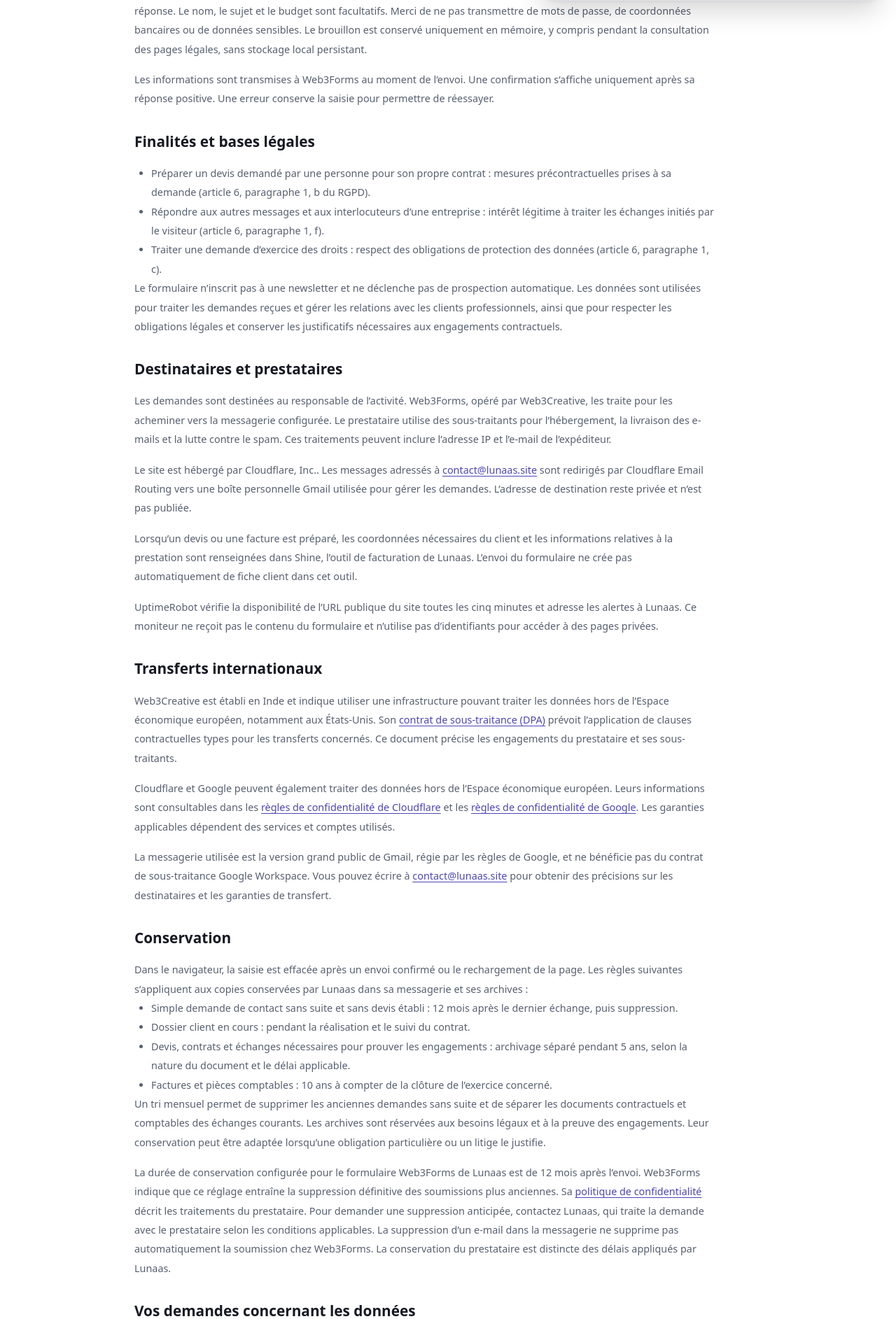
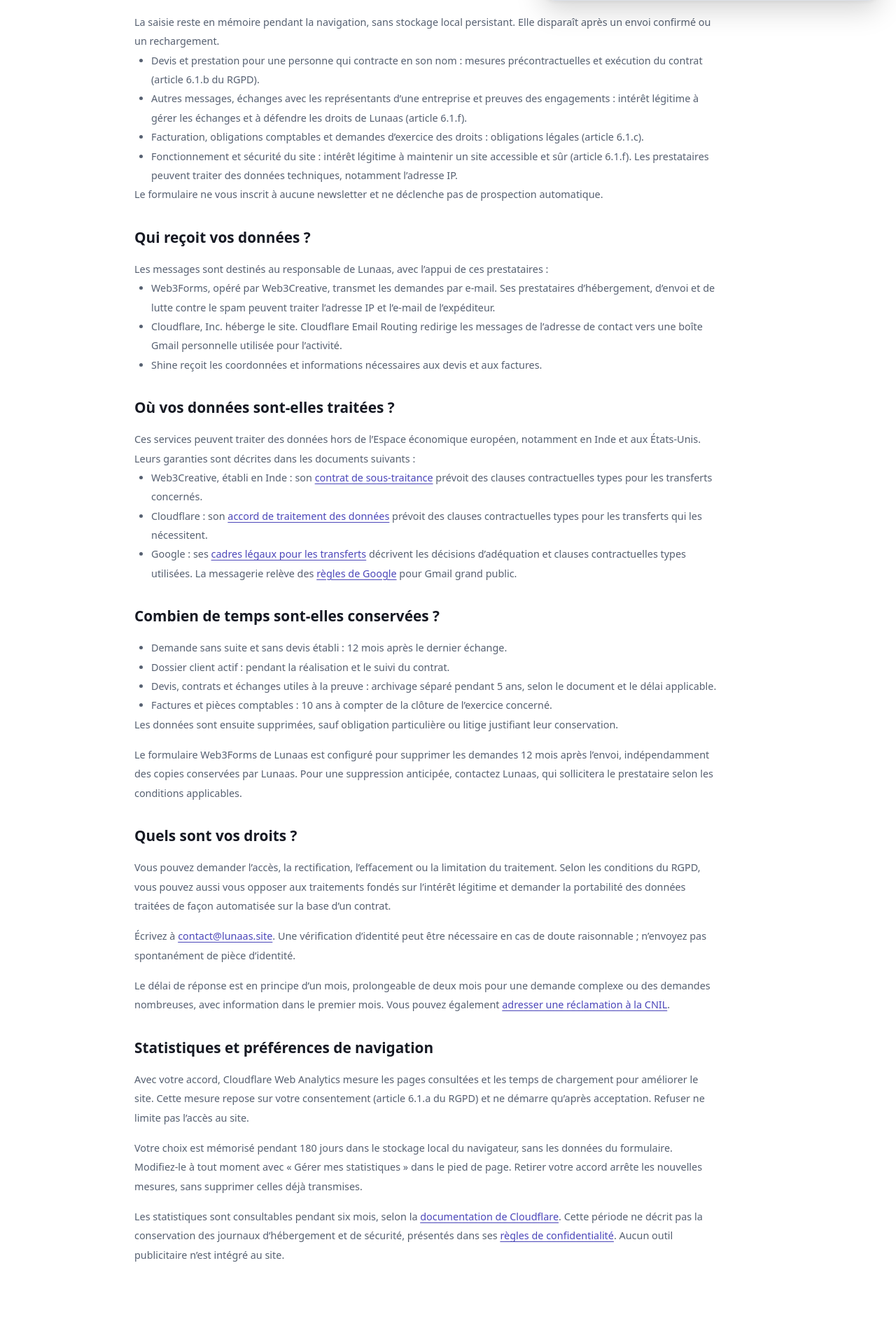
Before and after one commit to GARNIER-Emmanuel/Lunaas, an Angular app: page /confidentialite in a window 1280 px wide. Shown: the part 775-2660 px from the top of the page at 70% size. Built offline with nearby package versions, Linux system fonts and the light colour scheme; a web font is replaced by a local one.

Commit message:
docs: simplifie la politique de confidentialité

```diff
--- a/src/app/views/privacy/privacy.html
+++ b/src/app/views/privacy/privacy.html
@@ -4,201 +4,188 @@
     <p class="section-label">Vos données</p>
     <h1 id="confidentialite-title">Confidentialité</h1>
     <p class="lead">
-      Cette politique décrit le traitement des demandes de contact et les règles de conservation
-      retenues pour l’activité Lunaas. Mise à jour le 15 octobre 2026.
+      Comment Lunaas utilise vos données lorsque vous consultez le site, envoyez un message ou
+      devenez client. Mise à jour le 16 novembre 2026.
     </p>
   </section>
   <article class="legal-content">
-    <h2>Responsable du traitement</h2>
+    <h2>Qui est responsable de vos données ?</h2>
     <p>
-      Le responsable du traitement est {{ business.legalIdentity }}, pour l’activité
-      {{ business.tradeName }}. Ses coordonnées figurent dans les
-      <a routerLink="/mentions-legales">mentions légales</a>. L’activité est exercée en entreprise
-      individuelle (EI), immatriculée au Registre national des entreprises (RNE).
+      {{ business.legalIdentity }} est responsable du traitement pour l’activité
+      {{ business.tradeName }}. Pour toute question, écrivez à
+      <a [href]="'mailto:' + business.contactEmail">{{ business.contactEmail }}</a
+      >. Les autres coordonnées figurent dans les
+      <a routerLink="/mentions-legales">mentions légales</a>.
     </p>
-    <h2>Données collectées et champs nécessaires</h2>
+
+    <h2>Quelles données sont utilisées, et pourquoi ?</h2>
     <p>
-      Seuls l’e-mail et le message sont obligatoires : sans eux, le formulaire ne peut pas envoyer
-      la demande et permettre une réponse. Le nom, le sujet et le budget sont
-      facultatifs. Merci de ne pas transmettre de mots de passe, de coordonnées bancaires ou de
-      données sensibles. Le brouillon est conservé uniquement en mémoire, y compris pendant la
-      consultation des pages légales, sans stockage local persistant.
+      Votre e-mail et votre message sont nécessaires pour envoyer votre demande et vous répondre. Le
+      nom, le sujet et le budget sont facultatifs. Ne transmettez pas de mots de passe, de
+      coordonnées bancaires ou de données sensibles.
     </p>
     <p>
-      Les informations sont transmises à Web3Forms au moment de l’envoi. Une confirmation s’affiche
-      uniquement après sa réponse positive. Une erreur conserve la saisie pour permettre de
-      réessayer.
+      La saisie reste en mémoire pendant la navigation, sans stockage local persistant. Elle
+      disparaît après un envoi confirmé ou un rechargement.
     </p>
-    <h2>Finalités et bases légales</h2>
     <ul>
       <li>
-        Préparer un devis demandé par une personne pour son propre contrat : mesures
-        précontractuelles prises à sa demande (article 6, paragraphe 1, b du RGPD).
+        Devis et prestation pour une personne qui contracte en son nom : mesures précontractuelles
+        et exécution du contrat (article 6.1.b du RGPD).
       </li>
       <li>
-        Répondre aux autres messages et aux interlocuteurs d’une entreprise : intérêt légitime à
-        traiter les échanges initiés par le visiteur (article 6, paragraphe 1, f).
+        Autres messages, échanges avec les représentants d’une entreprise et preuves des engagements
+        : intérêt légitime à gérer les échanges et à défendre les droits de Lunaas (article 6.1.f).
       </li>
       <li>
-        Traiter une demande d’exercice des droits : respect des obligations de protection des
-        données (article 6, paragraphe 1, c).
+        Facturation, obligations comptables et demandes d’exercice des droits : obligations légales
+        (article 6.1.c).
+      </li>
+      <li>
+        Fonctionnement et sécurité du site : intérêt légitime à maintenir un site accessible et sûr
+        (article 6.1.f). Les prestataires peuvent traiter des données techniques, notamment
+        l’adresse IP.
       </li>
     </ul>
     <p>
-      Le formulaire n’inscrit pas à une newsletter et ne déclenche pas de prospection automatique.
-      Les données sont utilisées pour traiter les demandes reçues et gérer les relations avec
-      les clients professionnels, ainsi que pour respecter les obligations légales et conserver
-      les justificatifs nécessaires aux engagements contractuels.
+      Le formulaire ne vous inscrit à aucune newsletter et ne déclenche pas de prospection
+      automatique.
     </p>
-    <h2>Destinataires et prestataires</h2>
+
+    <h2>Qui reçoit vos données ?</h2>
+    <p>Les messages sont destinés au responsable de Lunaas, avec l’appui de ces prestataires :</p>
+    <ul>
+      <li>
+        Web3Forms, opéré par Web3Creative, transmet les demandes par e-mail. Ses prestataires
+        d’hébergement, d’envoi et de lutte contre le spam peuvent traiter l’adresse IP et l’e-mail
+        de l’expéditeur.
+      </li>
+      <li>
+        {{ business.hosting.name }} héberge le site. {{ business.emailRoutingProvider }} redirige
+        les messages de l’adresse de contact vers une boîte {{ business.mailProvider }} personnelle
+        utilisée pour l’activité.
+      </li>
+      <li>Shine reçoit les coordonnées et informations nécessaires aux devis et aux factures.</li>
+    </ul>
+
+    <h2>Où vos données sont-elles traitées ?</h2>
     <p>
-      Les demandes sont destinées au responsable de l’activité. Web3Forms, opéré par Web3Creative,
-      les traite pour les acheminer vers la messagerie configurée. Le prestataire utilise des
-      sous-traitants pour l’hébergement, la livraison des e-mails et la lutte contre le spam. Ces
-      traitements peuvent inclure l’adresse IP et l’e-mail de l’expéditeur.
+      Ces services peuvent traiter des données hors de l’Espace économique européen, notamment en
+      Inde et aux États-Unis. Leurs garanties sont décrites dans les documents suivants :
+    </p>
+    <ul>
+      <li>
+        Web3Creative, établi en Inde : son
+        <a href="https://web3forms.com/dpa" target="_blank" rel="noopener noreferrer"
+          >contrat de sous-traitance</a
+        >
+        prévoit des clauses contractuelles types pour les transferts concernés.
+      </li>
+      <li>
+        Cloudflare : son
+        <a
+          href="https://www.cloudflare.com/cloudflare-customer-dpa/"
+          target="_blank"
+          rel="noopener noreferrer"
+          >accord de traitement des données</a
+        >
+        prévoit des clauses contractuelles types pour les transferts qui les nécessitent.
+      </li>
+      <li>
+        Google : ses
+        <a
+          href="https://policies.google.com/privacy/frameworks?hl=fr"
+          target="_blank"
+          rel="noopener noreferrer"
+          >cadres légaux pour les transferts</a
+        >
+        décrivent les décisions d’adéquation et clauses contractuelles types utilisées. La
+        messagerie relève des
+        <a
+          href="https://policies.google.com/privacy?hl=fr"
+          target="_blank"
+          rel="noopener noreferrer"
+          >règles de Google</a
+        >
+        pour Gmail grand public.
+      </li>
+    </ul>
+
+    <h2>Combien de temps sont-elles conservées ?</h2>
+    <ul class="retention-policy">
+      <li>
+        Demande sans suite et sans devis établi :
+        {{ business.dataRetention.unansweredEnquiryMonths }} mois après le dernier échange.
+      </li>
+      <li>Dossier client actif : pendant la réalisation et le suivi du contrat.</li>
+      <li>
+        Devis, contrats et échanges utiles à la preuve : archivage séparé pendant
+        {{ business.dataRetention.commercialDocumentYears }} ans, selon le document et le délai
+        applicable.
+      </li>
+      <li>
+        Factures et pièces comptables : {{ business.dataRetention.accountingDocumentYears }} ans à
+        compter de la clôture de l’exercice concerné.
+      </li>
+    </ul>
+    <p>
+      Les données sont ensuite supprimées, sauf obligation particulière ou litige justifiant leur
+      conservation.
     </p>
     <p>
-      Le site est hébergé par {{ business.hosting.name }}. Les messages adressés à
-      <a [href]="'mailto:' + business.contactEmail">{{ business.contactEmail }}</a> sont redirigés
-      par {{ business.emailRoutingProvider }} vers une boîte personnelle {{ business.mailProvider }} utilisée
-      pour gérer les demandes. L’adresse de destination reste privée et n’est pas publiée.
+      Le formulaire Web3Forms de Lunaas est configuré pour supprimer les demandes 12 mois après
+      l’envoi, indépendamment des copies conservées par Lunaas. Pour une suppression anticipée,
+      contactez Lunaas, qui sollicitera le prestataire selon les conditions applicables.
+    </p>
+
+    <h2>Quels sont vos droits ?</h2>
+    <p>
+      Vous pouvez demander l’accès, la rectification, l’effacement ou la limitation du traitement.
+      Selon les conditions du RGPD, vous pouvez aussi vous opposer aux traitements fondés sur
+      l’intérêt légitime et demander la portabilité des données traitées de façon automatisée sur la
+      base d’un contrat.
     </p>
     <p>
-      Lorsqu’un devis ou une facture est préparé, les coordonnées nécessaires du client et les
-      informations relatives à la prestation sont renseignées dans Shine, l’outil de facturation
-      de Lunaas. L’envoi du formulaire ne crée pas automatiquement de fiche client dans cet outil.
+      Écrivez à <a [href]="'mailto:' + business.contactEmail">{{ business.contactEmail }}</a
+      >. Une vérification d’identité peut être nécessaire en cas de doute raisonnable ; n’envoyez
+      pas spontanément de pièce d’identité.
     </p>
     <p>
-      UptimeRobot vérifie la disponibilité de l’URL publique du site toutes les cinq minutes et
-      adresse les alertes à Lunaas. Ce moniteur ne reçoit pas le contenu du formulaire et
-      n’utilise pas d’identifiants pour accéder à des pages privées.
-    </p>
-    <h2>Transferts internationaux</h2>
-    <p>
-      Web3Creative est établi en Inde et indique utiliser une infrastructure pouvant traiter les
-      données hors de l’Espace économique européen, notamment aux États-Unis. Son
-      <a href="https://web3forms.com/dpa" target="_blank" rel="noopener noreferrer"
-        >contrat de sous-traitance (DPA)</a
-      >
-      prévoit l’application de clauses contractuelles types pour les transferts concernés.
-      Ce document précise les engagements du prestataire et ses sous-traitants.
-    </p>
-    <p>
-      Cloudflare et Google peuvent également traiter des données hors de l’Espace économique
-      européen. Leurs informations sont consultables dans les
-      <a [href]="business.hosting.privacyPolicy" target="_blank" rel="noopener noreferrer">règles de confidentialité de Cloudflare</a>
-      et les <a href="https://policies.google.com/privacy?hl=fr" target="_blank" rel="noopener noreferrer">règles de confidentialité de Google</a>.
-      Les garanties applicables dépendent des services et comptes utilisés.
-    </p>
-    <p>
-      La messagerie utilisée est la version grand public de Gmail, régie par les règles de Google,
-      et ne bénéficie pas du contrat de sous-traitance Google Workspace. Vous pouvez écrire à
-      <a [href]="'mailto:' + business.contactEmail">{{ business.contactEmail }}</a>
-      pour obtenir des précisions sur les destinataires et les garanties de transfert.
-    </p>
-    <h2>Conservation</h2>
-    <p>
-      Dans le navigateur, la saisie est effacée après un envoi confirmé ou le rechargement de la
-      page. Les règles suivantes s’appliquent aux copies conservées par Lunaas dans sa messagerie
-      et ses archives :
-    </p>
-    <ul class="retention-policy">
-      <li>Simple demande de contact sans suite et sans devis établi :
-        {{ business.dataRetention.unansweredEnquiryMonths }} mois après le dernier échange, puis suppression.</li>
-      <li>Dossier client en cours : pendant la réalisation et le suivi du contrat.</li>
-      <li>Devis, contrats et échanges nécessaires pour prouver les engagements : archivage séparé
-        pendant {{ business.dataRetention.commercialDocumentYears }} ans, selon la nature du document
-        et le délai applicable.</li>
-      <li>Factures et pièces comptables : {{ business.dataRetention.accountingDocumentYears }} ans
-        à compter de la clôture de l’exercice concerné.</li>
-    </ul>
-    <p>
-      Un tri mensuel permet de supprimer les anciennes demandes sans suite et de séparer les
-      documents contractuels et comptables des échanges courants. Les archives sont réservées
-      aux besoins légaux et à la preuve des engagements. Leur conservation peut être adaptée
-      lorsqu’une obligation particulière ou un litige le justifie.
-    </p>
-    <p>
-      La durée de conservation configurée pour le formulaire Web3Forms de Lunaas est de 12 mois
-      après l’envoi. Web3Forms indique que ce réglage entraîne la suppression définitive des
-      soumissions plus anciennes. Sa
-      <a href="https://web3forms.com/privacy" target="_blank" rel="noopener noreferrer"
-        >politique de confidentialité</a
-      >
-      décrit les traitements du prestataire. Pour demander une suppression anticipée, contactez
-      Lunaas, qui traite la demande avec le prestataire selon les conditions applicables.
-      La suppression d’un e-mail dans la messagerie ne supprime pas automatiquement la soumission
-      chez Web3Forms. La conservation du prestataire est distincte des délais appliqués par Lunaas.
-    </p>
-    <h2>Vos demandes concernant les données</h2>
-    <p>
-      Vous pouvez demander l’accès, la rectification, l’effacement ou la limitation du traitement de
-      vos données, selon les conditions prévues par le RGPD. Vous pouvez vous opposer aux
-      traitements fondés sur l’intérêt légitime pour des raisons tenant à votre situation
-      particulière. Le droit à la portabilité s’applique aux traitements automatisés fondés sur un
-      contrat lorsque ses conditions sont réunies.
-    </p>
-    <p>
-      Pour exercer vos droits, écrivez à
-      <a [href]="'mailto:' + business.contactEmail">{{ business.contactEmail }}</a>.
-      Une vérification d’identité proportionnée peut être nécessaire en cas de
-      doute raisonnable. N’envoyez pas spontanément de pièce d’identité.
-    </p>
-    <p>
-      Le délai de réponse prévu par le RGPD est en principe d’un mois à compter de la réception. Une
-      prolongation de deux mois est possible en cas de complexité ou de demandes nombreuses, avec
-      information dans le premier mois. Si vous estimez que vos droits ne sont pas respectés, vous
-      pouvez
+      Le délai de réponse est en principe d’un mois, prolongeable de deux mois pour une demande
+      complexe ou des demandes nombreuses, avec information dans le premier mois. Vous pouvez
+      également
       <a
         href="https://www.cnil.fr/fr/adresser-une-plainte"
         target="_blank"
         rel="noopener noreferrer"
         >adresser une réclamation à la CNIL</a
-      >. Vous pouvez également écrire à
-      <a [href]="'mailto:' + business.contactEmail">{{ business.contactEmail }}</a
       >.
     </p>
-    <h2>Mesure d’audience, cookies et hébergement</h2>
+
+    <h2>Statistiques et préférences de navigation</h2>
     <p>
-      Avec votre accord, Lunaas utilise Cloudflare Web Analytics pour mesurer la fréquentation
-      et les performances du site, y compris pour les visites depuis la France. Le script de
-      mesure est chargé uniquement après votre acceptation. Vous pouvez refuser sans conséquence
-      sur l’accès au site. Les informations portent notamment sur les pages consultées et les temps de
-      chargement. Elles servent à comprendre l’usage du site et à améliorer son fonctionnement.
+      Avec votre accord, Cloudflare Web Analytics mesure les pages consultées et les temps de
+      chargement pour améliorer le site. Cette mesure repose sur votre consentement (article 6.1.a
+      du RGPD) et ne démarre qu’après acceptation. Refuser ne limite pas l’accès au site.
     </p>
     <p>
-      Cette mesure facultative repose sur votre consentement (article 6, paragraphe 1, a du RGPD).
-      Le choix d’accepter ou de refuser est mémorisé dans le stockage local de votre navigateur
-      pendant 180 jours, puis demandé à nouveau. Ce stockage sert uniquement à retenir votre
-      préférence et ne contient pas les informations saisies dans le formulaire de contact.
-      Vous pouvez changer votre choix à tout moment avec « Gérer mes statistiques » dans le pied
-      de page. Retirer votre accord arrête les nouveaux envois de mesure et recharge la page.
-      Cela ne supprime pas les mesures déjà transmises avec votre accord.
+      Votre choix est mémorisé pendant 180 jours dans le stockage local du navigateur, sans les
+      données du formulaire. Modifiez-le à tout moment avec « Gérer mes statistiques » dans le pied
+      de page. Retirer votre accord arrête les nouvelles mesures, sans supprimer celles déjà
+      transmises.
     </p>
     <p>
-      Selon la
-      <a href="https://developers.cloudflare.com/web-analytics/about/" target="_blank" rel="noopener noreferrer">documentation de Cloudflare Web Analytics</a>,
-      ce service ne collecte pas de données personnelles des visiteurs et ne suit pas leur
-      navigation entre différents sites. Les statistiques sont accessibles dans le compte
-      Cloudflare de Lunaas. Cloudflare indique une période de consultation de six mois dans sa
-      <a href="https://developers.cloudflare.com/web-analytics/faq/" target="_blank" rel="noopener noreferrer">documentation</a>.
-      Cette période de consultation ne décrit pas la durée de conservation de l’ensemble des
-      données techniques traitées par Cloudflare pour ses différents services.
-    </p>
-    <p>
-      Aucun outil publicitaire n’est intégré au site. Les polices et les images sont servies
-      localement. Cloudflare et les prestataires peuvent également traiter des données techniques,
-      notamment pour l’hébergement, la sécurité et leurs journaux.
-    </p>
-    <h2>Information</h2>
-    <p>
-      La
+      Les statistiques sont consultables pendant six mois, selon la
       <a
-        href="https://www.cnil.fr/fr/exemples-de-formulaire-de-collecte-de-donnees-caractere-personnel"
+        href="https://developers.cloudflare.com/web-analytics/faq/"
         target="_blank"
         rel="noopener noreferrer"
-        >CNIL explique les informations à fournir lors d’une collecte de données</a
-      >. Ce document sera mis à jour si les traitements ou les services utilisés évoluent.
+        >documentation de Cloudflare</a
+      >. Cette période ne décrit pas la conservation des journaux d’hébergement et de sécurité,
+      présentés dans ses
+      <a [href]="business.hosting.privacyPolicy" target="_blank" rel="noopener noreferrer"
+        >règles de confidentialité</a
+      >. Aucun outil publicitaire n’est intégré au site.
     </p>
   </article>
 </div>
```
